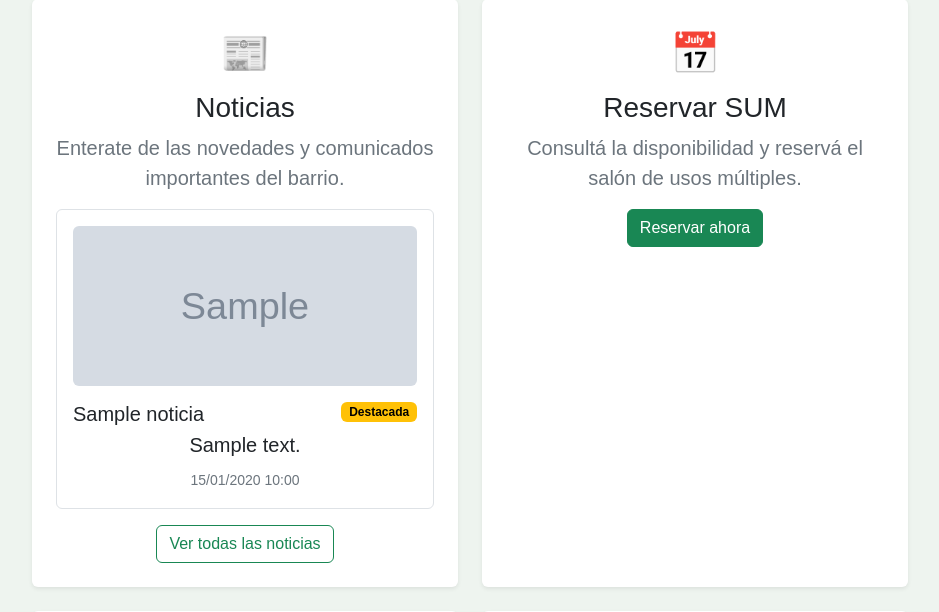
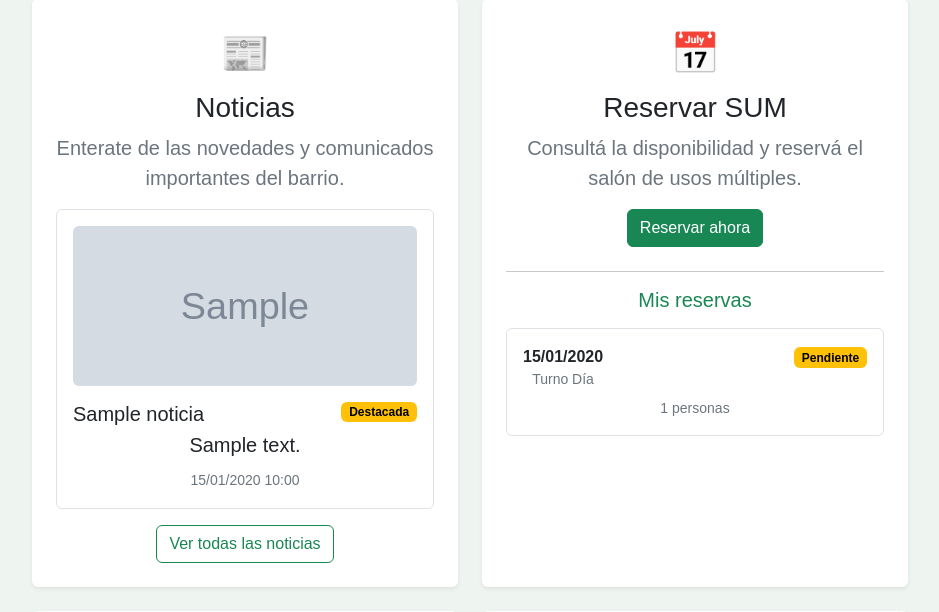
Before and after one commit to rodrigocesantiago-arg/LasAcaciasHudson, a Django app: page /portal/ in a window 1280 px wide. Shown: the part 395-1007 px from the top of the page, without its empty margins (170-1109 px from the left). Run offline with Django 5.2, Linux system fonts and the light colour scheme; a user stored in the database is signed in; tables that the repository leaves empty hold one stand-in row (values such as "Sample post"); grey boxes marked "Sample" are stand-in pictures.

Commit message:
Visualizacion y gestion de estados de reservas del SUM

```diff
--- a/backend/core/templates/core/portal.html
+++ b/backend/core/templates/core/portal.html
@@ -126,7 +126,6 @@
 
                             {% endif %}
 
-
                             <div class="d-flex justify-content-between align-items-start">
 
                                 <h5 class="mb-1">
@@ -143,11 +142,9 @@
 
                             </div>
 
-
                             <p class="mb-2">
                                 {{ noticia.contenido|truncatechars:120 }}
                             </p>
-
 
                             <small class="text-secondary">
                                 {{ noticia.fecha_publicacion|date:"d/m/Y H:i" }}
@@ -162,7 +159,6 @@
                         </div>
 
                     {% endfor %}
-
 
                     <div class="text-center mt-3">
 
@@ -188,7 +184,9 @@
 
             <div class="card h-100 shadow-sm border-0">
 
-                <div class="card-body text-center p-4">
+                <div class="card-body p-4">
+
+                    <div class="text-center mb-4">
 
                         <div class="fs-1">
                             📅
@@ -209,6 +207,75 @@
                         >
                             Reservar ahora
                         </a>
+
+                    </div>
+
+
+                    <hr>
+
+
+                    <h5 class="text-success mb-3">
+                        Mis reservas
+                    </h5>
+
+                    {% for reserva in proximas_reservas %}
+
+                        <div class="border rounded p-3 mb-2">
+
+                            <div class="d-flex justify-content-between align-items-start">
+
+                                <div>
+
+                                    <strong>
+                                        {{ reserva.fecha|date:"d/m/Y" }}
+                                    </strong>
+
+                                    <div class="text-secondary small">
+                                        {{ reserva.get_turno_display }}
+                                    </div>
+
+                                </div>
+
+
+                                <div>
+
+                                    {% if reserva.estado == "pendiente" %}
+
+                                        <span class="badge text-bg-warning">
+                                            Pendiente
+                                        </span>
+
+                                    {% elif reserva.estado == "confirmada" %}
+
+                                        <span class="badge text-bg-success">
+                                            Confirmada
+                                        </span>
+
+                                    {% elif reserva.estado == "cancelada" %}
+
+                                        <span class="badge text-bg-danger">
+                                            Cancelada
+                                        </span>
+
+                                    {% endif %}
+
+                                </div>
+
+                            </div>
+
+                            <div class="small text-secondary mt-2">
+                                {{ reserva.cantidad_personas }} personas
+                            </div>
+
+                        </div>
+
+                    {% empty %}
+
+                        <div class="alert alert-light border mb-0">
+                            Todavía no tenés reservas del SUM.
+                        </div>
+
+                    {% endfor %}
 
                 </div>
 
```
Lines whose indentation alone changed are shown as unchanged.
